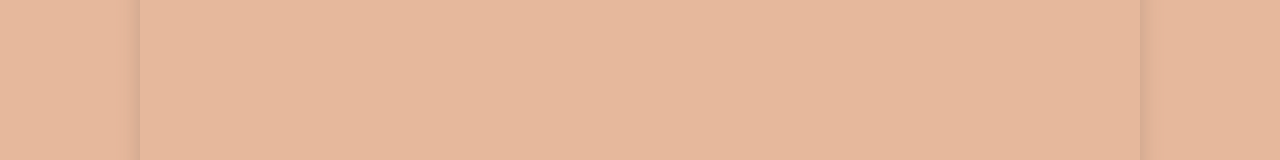
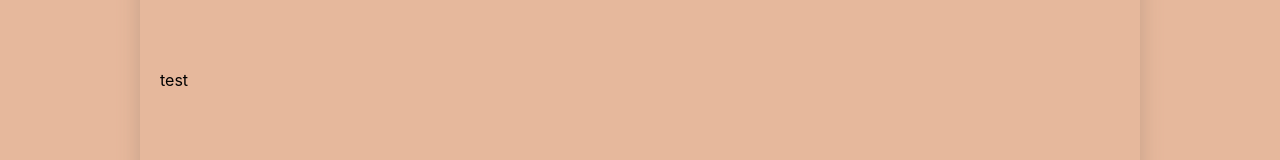
Before and after one commit to howardCLumi/senior, a React (Create React App) app: page /journey in a window 1280 px wide. Shown: the part 494-654 px from the top of the page. Built offline with nearby package versions, Linux system fonts and the light colour scheme.

Commit message:
some changes idk

```diff
--- a/package.json
+++ b/package.json
@@ -6,6 +6,7 @@
     "@testing-library/jest-dom": "^5.16.5",
     "@testing-library/react": "^13.4.0",
     "@testing-library/user-event": "^13.5.0",
+    "chart.css": "^0.1.1",
     "lottie-react": "^2.4.0",
     "react": "^18.2.0",
     "react-dom": "^18.2.0",
--- a/src/pages/Journey.js
+++ b/src/pages/Journey.js
@@ -11,7 +11,7 @@ const Journey = () => {
           </h2>
           <div className="journey-map__form-real-container">
             <>
-              <div className="journey-map__prompt-question"></div>
+              <p>test</p>
             </>
           </div>
         </div>
```
Also changed, not shown: 1 other file (tests, documents, lock files or other folders).
